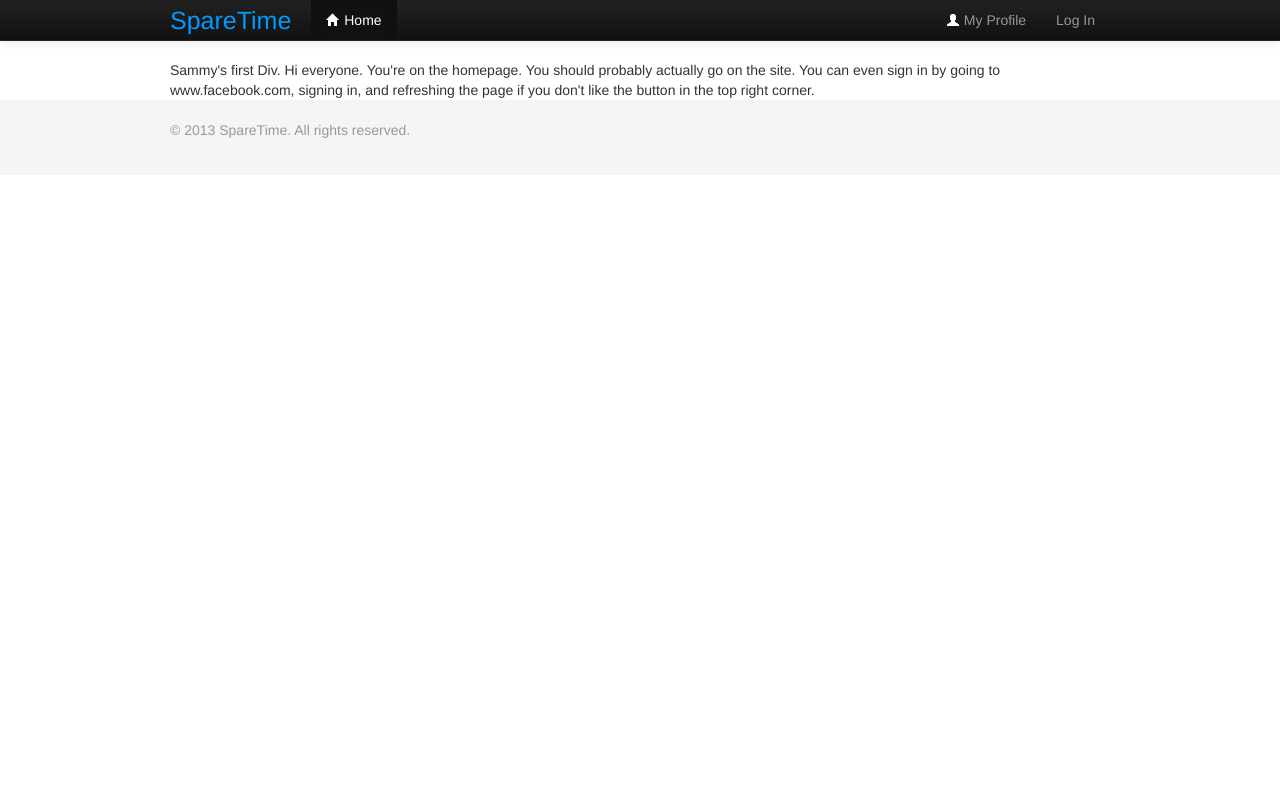
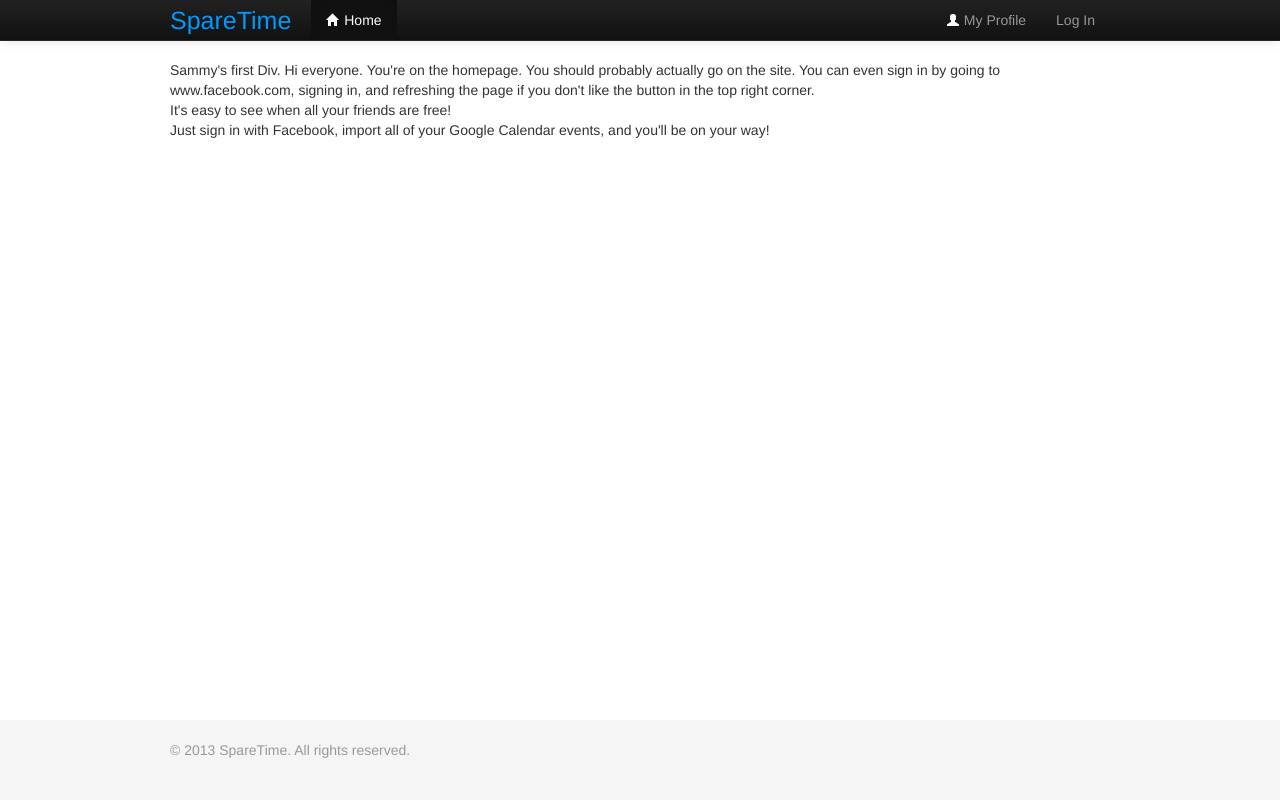
Before and after one commit to psatyajeet/SpareTime, a Django app: page / in a window 1280 px wide. Run offline with Django 3.2, Linux system fonts and the light colour scheme; parts of the project's set-up code (start-up, migrations or seed data) failed here and were passed over; some libraries are stand-ins or nearby versions.

Commit message:
footer should now finally work

```diff
--- a/mysite/static/css/custom.css
+++ b/mysite/static/css/custom.css
@@ -1,3 +1,7 @@
+html, body {
+height: 100%;
+}
+
 #header
 {
     position: fixed;
@@ -16,16 +20,19 @@
     color: #009BFF;
 }
 
-#footer {
-      Width: 100%;
-      Bottom: 0;
-      Height: 75px;  /* This value is the height of your footer */
+#wrapper {
+    min-height:100%;
+    position:relative;
 }
 
 #footer {
-      background-color: #f5f5f5;
+    width:100%;
+    height:80px;
+    position:absolute;
+    bottom:0;
+    left:0;
+    background:#f5f5f5;
 }
-
 
 .navbar-inverse .brand {
   color: #009BFF;
--- a/mysite/templates/homepage.html
+++ b/mysite/templates/homepage.html
@@ -7,4 +7,11 @@ homepage = true;
 	Sammy's first Div. Hi everyone. You're on the homepage. You should probably actually go on the site. You can even sign in by going to www.facebook.com, signing in, and refreshing the page if you don't like the button in the top right corner.
 </div>
 
+<div>
+	It's easy to see when all your friends are free!
+	<div>
+		Just sign in with Facebook, import all of your Google Calendar events, and you'll be on your way!
+	</div>
+</div>
+
 {% endblock main %}
--- a/mysite/templates/template.html
+++ b/mysite/templates/template.html
@@ -12,7 +12,7 @@
       <script src="{{ STATIC_URL }}bootstrap/js/bootstrap.min.js"></script>
       <script type="text/javascript" src="{{ STATIC_URL }}/js/facebook.js"></script>
       <!--<script src="{{ STATIC_URL }}bootstrap/js/bootstrap.min.js"></script>-->
-      <div id="wrap">
+      <div id="wrapper">
          <div class="navbar navbar-inverse navbar-fixed-top">
             <div class="navbar-inner">
                <div class="container">
@@ -45,6 +45,7 @@
             {% block main %}
             {% endblock main %}
          </div>
+         <div class="push"></div>
       </div>
 
       <div id="footer">
```
Also changed, not shown: 3 other files. Lines whose indentation alone changed are shown as unchanged.
